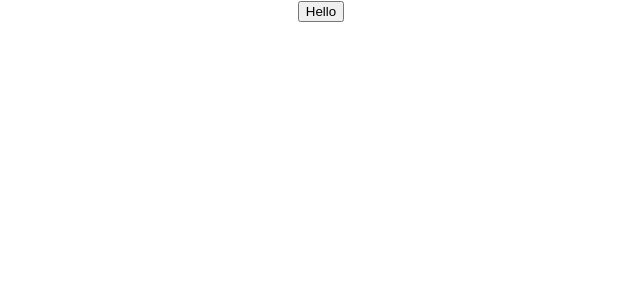
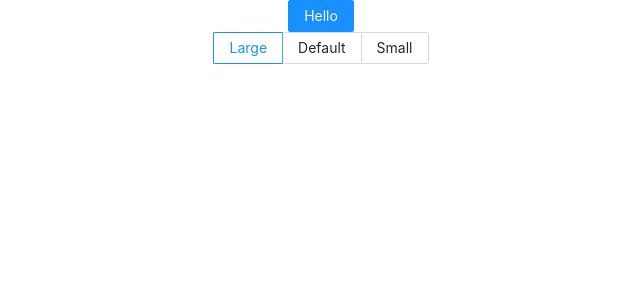
Before and after one commit to MichaelTran502/Professional-Dashboard, a React (Create React App) app in the folder src/frontend/: page / in a window 1280 px wide. Shown: the top 300 px of the page, without its empty margins (319-959 px from the left). Built offline with nearby package versions, Linux system fonts and the light colour scheme.

Commit message:
implemented get request using fetch

```diff
--- a/src/frontend/src/App.js
+++ b/src/frontend/src/App.js
@@ -1,10 +1,17 @@
 import './App.css';
-import { Button } from "antd";
+import { Button, Radio } from "antd";
 
 function App() {
   return (
     <div className="App">
         <Button type='primary'>Hello</Button>
+        <br/>
+
+        <Radio.Group value='large' >
+          <Radio.Button value="large">Large</Radio.Button>
+          <Radio.Button value="default">Default</Radio.Button>
+          <Radio.Button value="small">Small</Radio.Button>
+        </Radio.Group>
     </div>
   );
 }
--- a/src/frontend/src/index.css
+++ b/src/frontend/src/index.css
@@ -1,3 +1,5 @@
+@import '~antd/dist/antd.css';
+
 body {
   margin: 0;
   font-family: -apple-system, BlinkMacSystemFont, 'Segoe UI', 'Roboto', 'Oxygen',
```
Also changed, not shown: src/frontend/src/client.js (added, +16 -0 lines).
